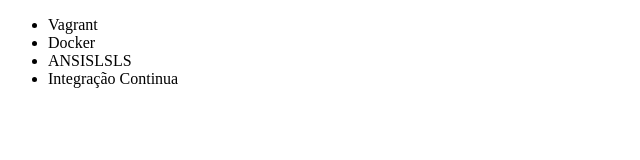
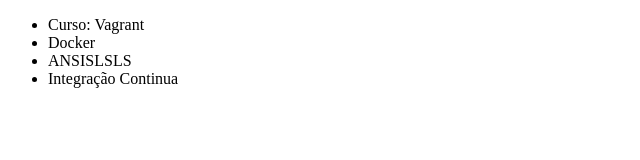
Before and after one commit to mandadelboux/git-alura, a plain HTML site: page index.html in a window 1280 px wide. Shown: the full height of the page, 0-640 px from the left. Drawn offline with Linux system fonts and the light colour scheme.

Commit message:
Curso vag

```diff
--- a/index.html
+++ b/index.html
@@ -6,7 +6,7 @@
 </head>
 <body>
     <ul>
-        <li>Vagrant</li>
+        <li>Curso: Vagrant</li>
         <li>Docker</li>
         <li>ANSISLSLS</li>
         <li>Integração Continua</li>
```
